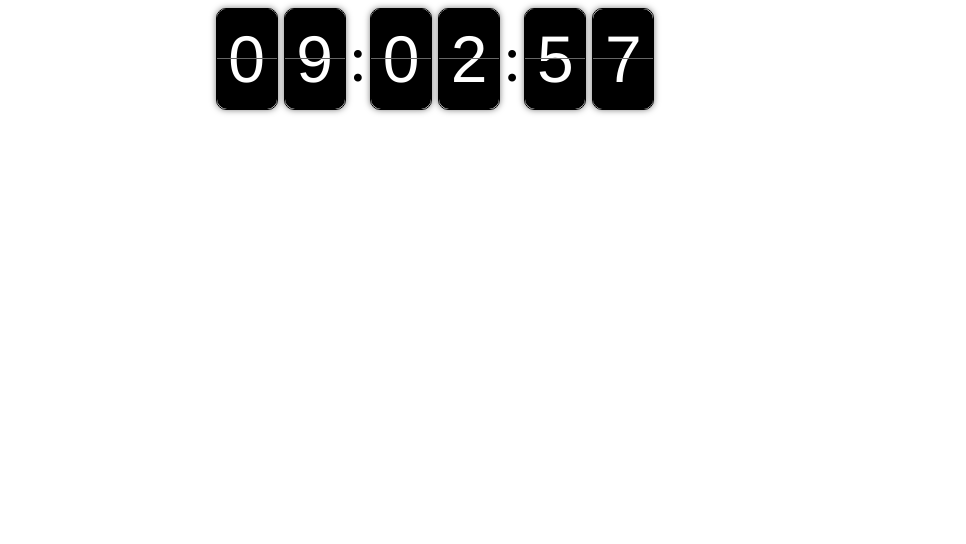
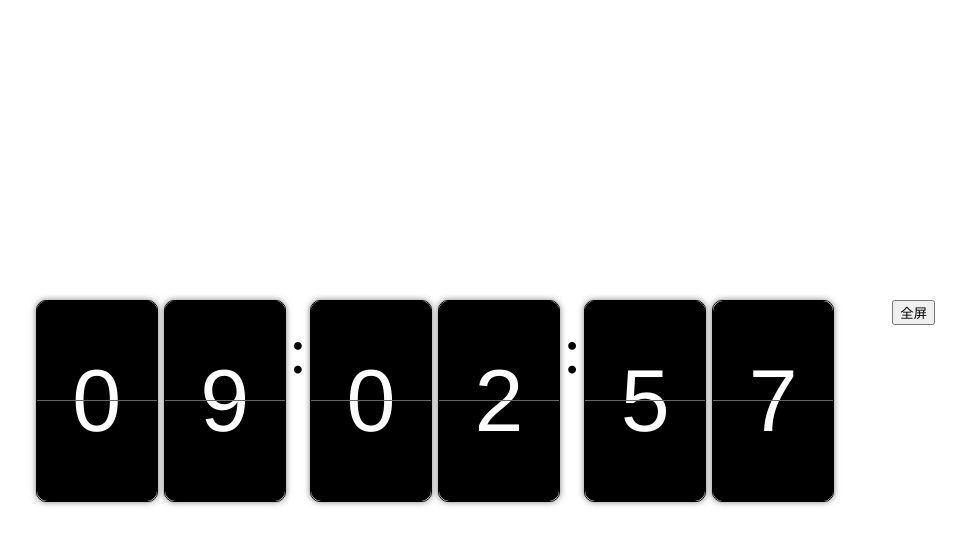
Before and after one commit to l1hang/project-test, a Vue app: page / in a window 1280 px wide. Shown: the top 544 px of the page, without its empty margins (205-1171 px from the left). Built offline with nearby package versions, Linux system fonts and the light colour scheme; what view-design would draw is missing.

Commit message:
feat:优化全屏效果

```diff
--- a/src/App.vue
+++ b/src/App.vue
@@ -1,6 +1,7 @@
 <template>
-  <div id="app">
+  <div id="app" ref="app">
     <timeFilp />
+    <button @click="clickAll" v-if="!isAll">全屏</button>
   </div>
 </template>
 
@@ -13,19 +14,47 @@ export default {
   name: "App",
   data() {
     return {
-
+      isAll: false,
     };
   },
   methods: {
-
+    clickAll(){
+      let element = document.documentElement;
+      if (element.requestFullscreen) {
+        element.requestFullscreen();
+      } else if (element.mozRequestFullScreen) { /* Firefox */
+        element.mozRequestFullScreen();
+      } else if (element.webkitRequestFullscreen) { /* Chrome, Safari and Opera */
+        element.webkitRequestFullscreen();
+      } else if (element.msRequestFullscreen) { /* IE/Edge */
+        element.msRequestFullscreen();
+      }
+      this.isAll = true;
+    },
+    checkFullScreen(){
+      this.isAll = document.fullscreenElement !== null;
+    }
   },
+  mounted() {
+    document.addEventListener('fullscreenchange', this.checkFullScreen);
+  },
+  beforeDestroy() {
+    document.removeEventListener('fullscreenchange', this.checkFullScreen);
+  }
 };
 </script>
 
 <style>
 #app{
-  width: 500px;
-  height: 500px;
-  margin: 0 auto;
+  width: 1000px;
+  height: 1000px;
+  margin: 300px auto;
+  position: relative;
+}
+button {
+  position: absolute;
+  right: 0;
+  top: 0;
+  z-index: 999;
 }
 </style>
--- a/src/components/Flipper.vue
+++ b/src/components/Flipper.vue
@@ -86,13 +86,13 @@ export default {
 .M-Flipper {
   display: inline-block;
   position: relative;
-  width: 60px;
-  height: 100px;
-  line-height: 100px;
+  width: 120px;
+  height: 200px;
+  line-height: 200px;
   border: solid 1px #000;
   border-radius: 10px;
   background: #fff;
-  font-size: 66px;
+  font-size: 88px;
   color: #fff;
   box-shadow: 0 0 6px rgba(0, 0, 0, 0.5);
   text-align: center;
```
